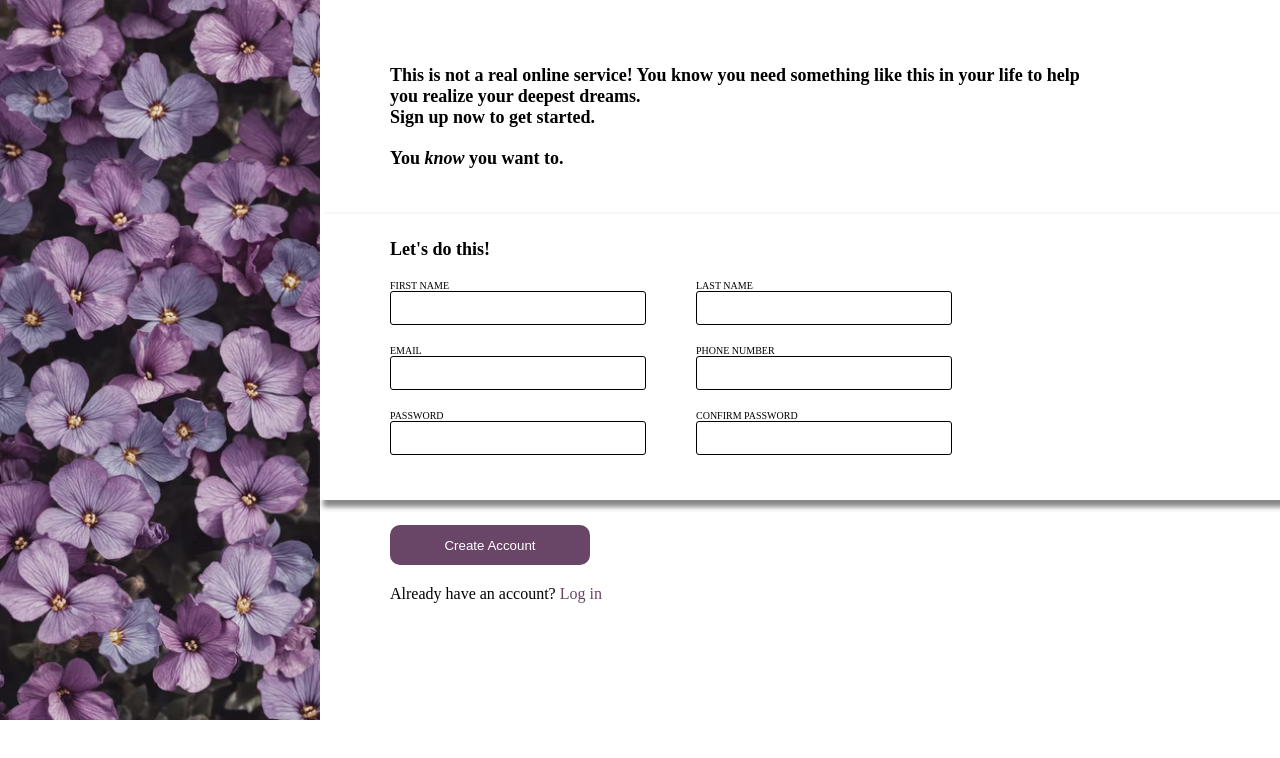
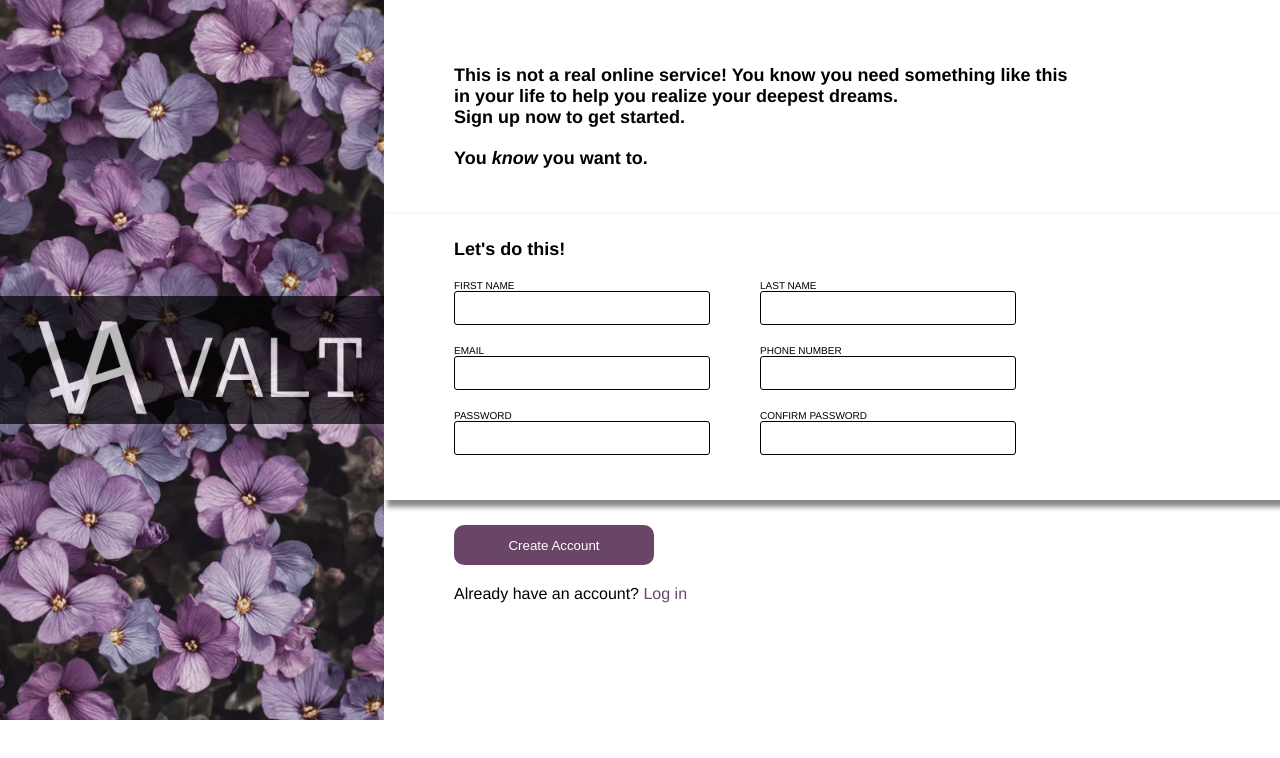
Before and after one commit to Vemani-bhumi/Sign-Up-Form, a plain HTML site: page index.html in a window 1280 px wide. Drawn offline with Linux system fonts and the light colour scheme.

Commit message:
completed

```diff
--- a/index.html
+++ b/index.html
@@ -9,6 +9,9 @@
 </head>
 <body>
     <div class="image">
+        <div class="logo">
+
+        </div>
 
     </div>
 
--- a/style.css
+++ b/style.css
@@ -2,6 +2,7 @@
 body{
     margin:0px;
     display:flex;
+    font-family: 'Franklin Gothic Medium', 'Arial Narrow', Arial, sans-serif;
 }
 
 .image{
@@ -10,6 +11,19 @@ body{
     background-image:url("background_image.avif");
     background-repeat: no-repeat;
     background-size: cover;
+    display: flex;
+    flex-direction: column;
+    justify-content: center;
+}
+
+.logo{
+    width : 24rem;
+    height : 8rem;
+    background-color: black;
+    opacity: 0.7;
+    background-image: url("logo.png");
+    background-size: cover;
+    background-position: center;
 }
 .container{
     display:flex;
```
Also changed, not shown: logo.png (added).
